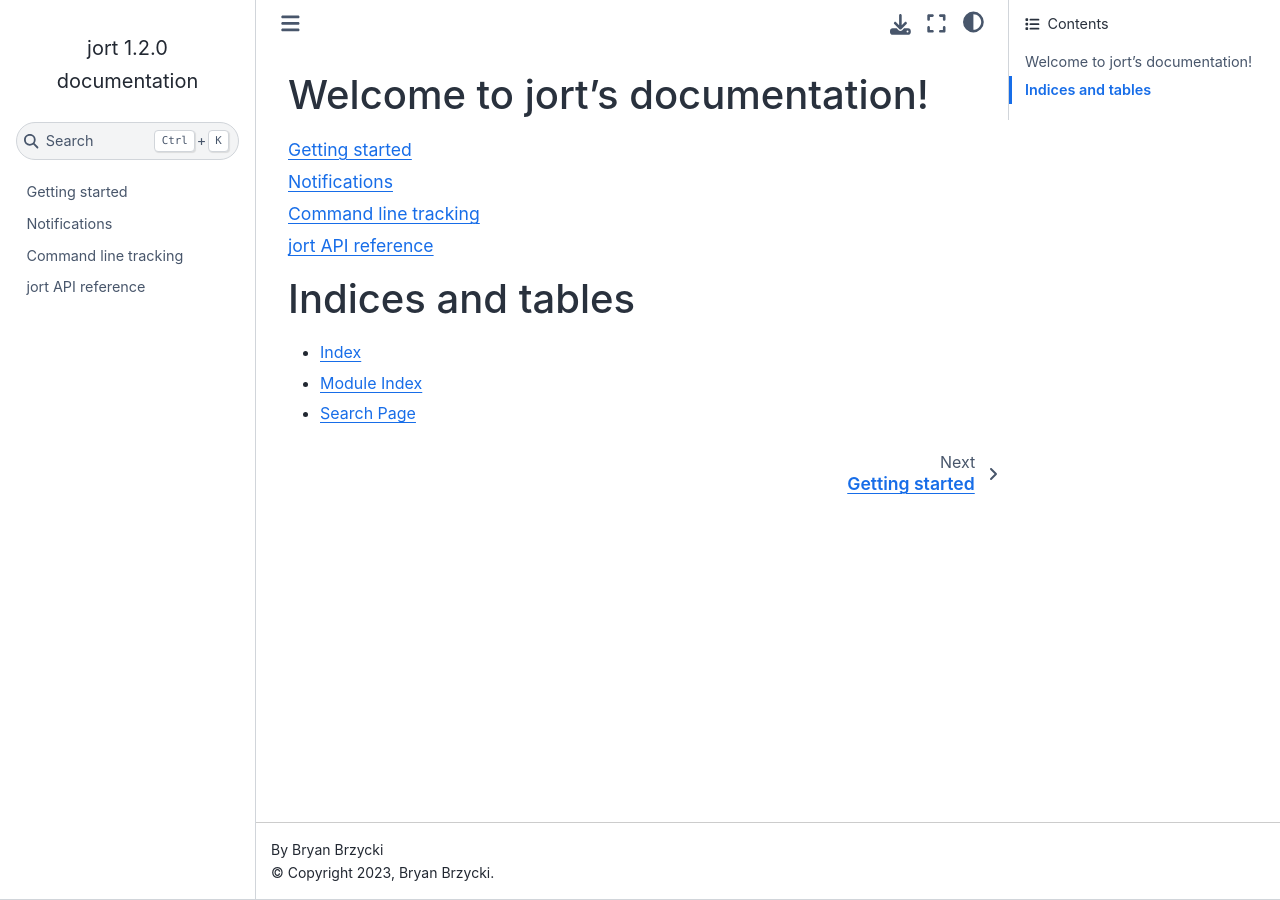
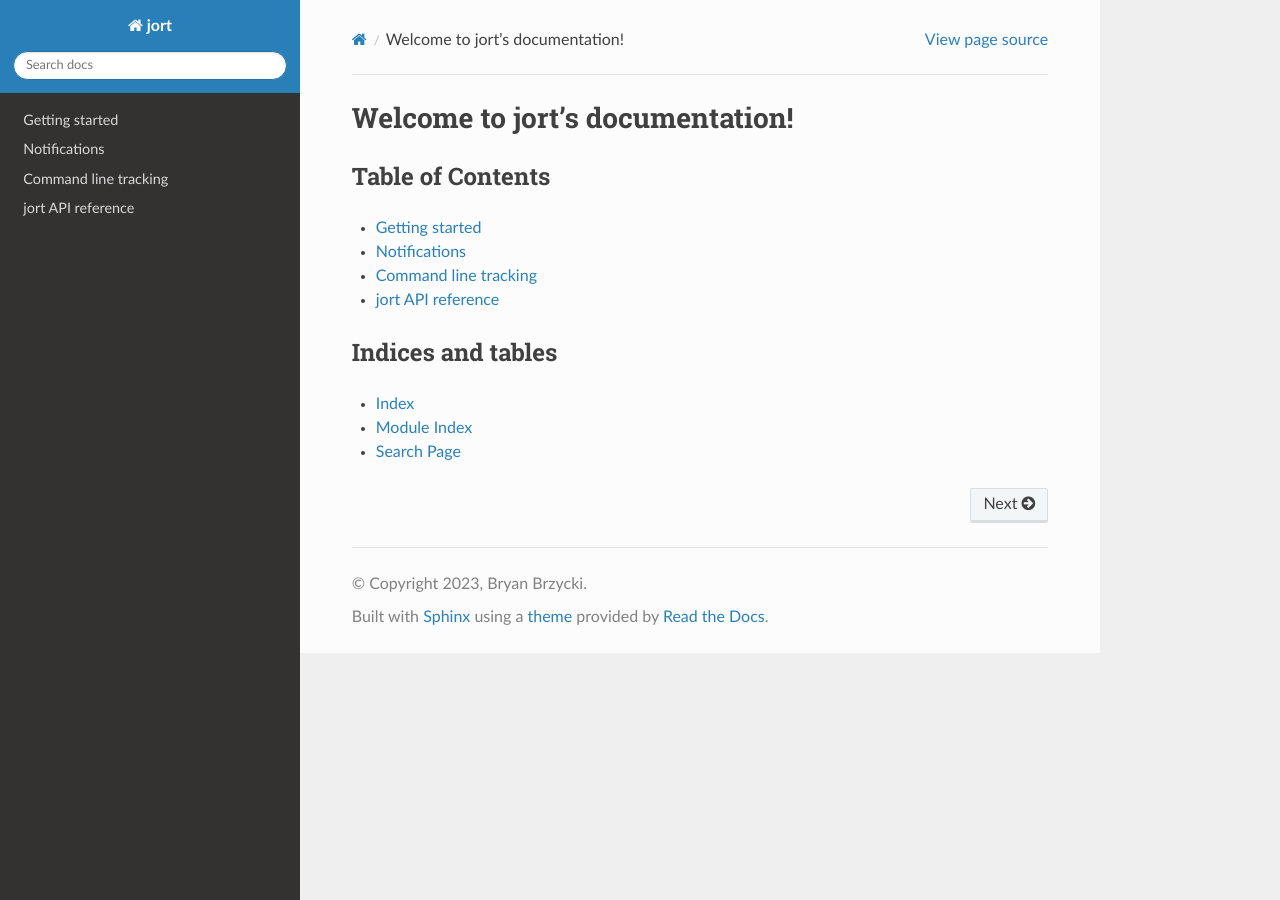
Before and after one commit to bbrzycki/jort, a Sphinx documentation site: the page built from docs/source/index.rst, in a window 1280 px wide. Built offline with Sphinx 7.4.7 and the Read the Docs theme 2.0.0, drawn with Linux system fonts in a browser that asks for light colours.

Commit message:
change doc style

```diff
--- a/docs/source/conf.py
+++ b/docs/source/conf.py
@@ -32,6 +32,6 @@ exclude_patterns = []
 # -- Options for HTML output -------------------------------------------------
 # https://www.sphinx-doc.org/en/master/usage/configuration.html#options-for-html-output
 
-html_theme = 'sphinx_book_theme'
+html_theme = 'sphinx_rtd_theme'
 
 html_static_path = ['_static']
--- a/docs/source/index.rst
+++ b/docs/source/index.rst
@@ -5,6 +5,9 @@
 
 Welcome to jort's documentation!
 ================================
+
+Table of Contents
+-----------------
 
 .. toctree::
    :maxdepth: 1
@@ -16,7 +19,7 @@ Welcome to jort's documentation!
 
 
 Indices and tables
-==================
+------------------
 
 * :ref:`genindex`
 * :ref:`modindex`
--- a/requirements.txt
+++ b/requirements.txt
@@ -4,4 +4,3 @@ psutil>=5.9.0
 twilio>=8.2.0
 humanfriendly>=10.0
 tqdm>=4.64.1
-sphinx-book-theme>=1.0.1
```
